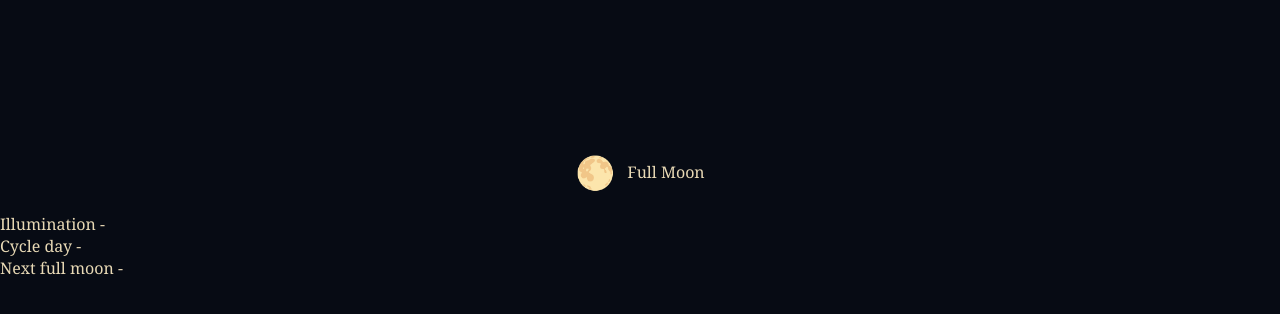
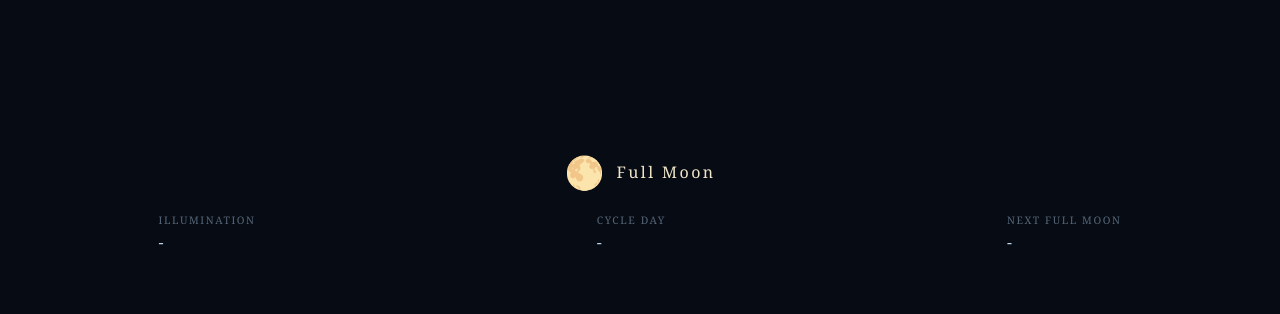
Before and after one commit to JreyForFun/lunar-phase-tracker, a plain HTML site: page exercise/index.html in a window 1280 px wide. Drawn offline with Linux system fonts and the light colour scheme.

Commit message:
comp css

```diff
--- a/exercise/style.css
+++ b/exercise/style.css
@@ -131,7 +131,11 @@ body {
      color: #f0e6c8
 ------------------------------------------------------------- */
 /* your code here */
-
+#phase-name {
+  font-size: 1.4reml;
+  letter-spacing: 0.15em;
+  color: #f0e6c8;
+}
 
 /* -------------------------------------------------------------
    TODO 8 — Stats row (three stat blocks side by side)
@@ -149,7 +153,12 @@ body {
      margin-bottom: 16px
 ------------------------------------------------------------- */
 /* your code here */
-
+#stats {
+  display: flex;
+  justify-content: space-around;
+  gap: 24px;
+  margin-bottom: 16px;
+}
 
 /* -------------------------------------------------------------
    TODO 9 — Individual stat block (label + value stacked)
@@ -163,7 +172,11 @@ body {
      gap: 4px
 ------------------------------------------------------------- */
 /* your code here */
-
+.stat {
+  display: flex;
+  flex-direction: column;
+  gap: 4px;
+}
 
 /* -------------------------------------------------------------
    TODO 10 — Stat label (the small uppercase descriptor)
@@ -176,7 +189,12 @@ body {
                                      (better than typing it in HTML)
 ------------------------------------------------------------- */
 /* your code here */
-
+.label {
+  font-size: 0.65rem;
+  letter-spacing: 0.15em;
+  color: #556677;
+  text-transform: uppercase;
+}
 
 /* -------------------------------------------------------------
    TODO 11 — Stat value (the actual number)
@@ -186,7 +204,10 @@ body {
      color: #c8ddf0
 ------------------------------------------------------------- */
 /* your code here */
-
+.value {
+  font-size: 1rem;
+  color: #c8ddf0;
+}
 
 /* -------------------------------------------------------------
    TODO 12 — Current date line
@@ -199,3 +220,10 @@ body {
      font-style: italic
 ------------------------------------------------------------- */
 /* your code here */
+#current-day {
+  font-size: 0.7rem;
+  color: #445566;
+  letter-spacing: 0.1em;
+  margin-top: 4px;
+  font-style: italic;
+}
```
